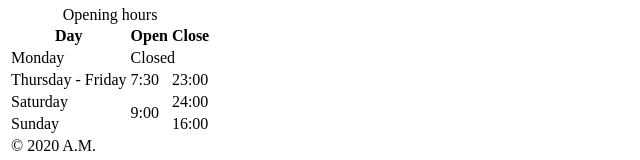
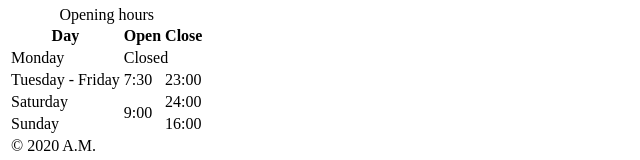
Before and after one commit to sumesz/sumesz.github.io, a plain HTML site: page about.html in a window 1280 px wide. Shown: the part 162-322 px from the top of the page, without its empty margins (0-640 px from the left). Drawn offline with Linux system fonts and the light colour scheme.

Commit message:
Typo fix

```diff
--- a/about.html
+++ b/about.html
@@ -39,7 +39,7 @@
             <td colspan="2">Closed</td>
         </tr>
         <tr>
-            <td>Thursday - Friday</td>
+            <td>Tuesday - Friday</td>
             <td>7:30</td>
             <td>23:00</td>
         </tr>
```
